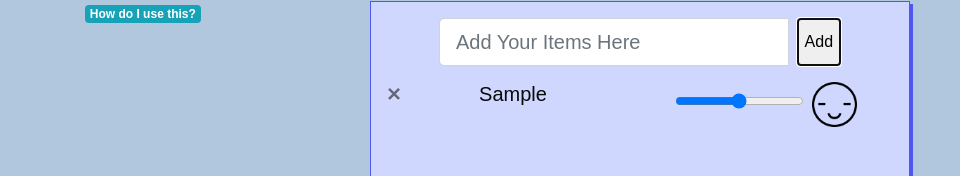
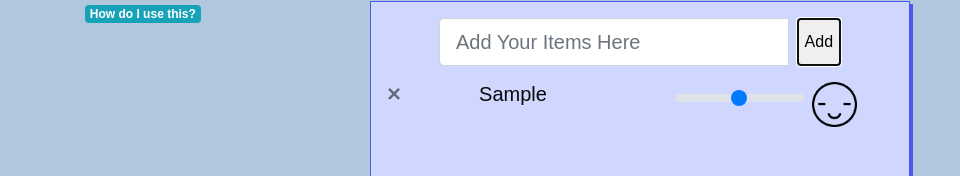
Before and after one commit to Beznet/tydii, a Next.js app: page / in a window 1280 px wide. Both pictures are taken after typing "Sample" into the empty fields and a click on the button "Add". Shown: the part 127-303 px from the top of the page, without its empty margins (0-960 px from the left). Built offline with nearby package versions, Linux system fonts and the light colour scheme; a web font is replaced by a local one.

Commit message:
updated box height to min and changed slider to Reactstrap custom slider

```diff
--- a/components/Slider.js
+++ b/components/Slider.js
@@ -1,5 +1,5 @@
 import React from 'react';
-import { Col } from 'reactstrap';
+import { CustomInput } from 'reactstrap';
 
 const faceImages = [
   '',
@@ -18,7 +18,7 @@ const Slider = ({ value, onValueChange }) => {
   return (
     <>
       <div className="d-inline-block mr-2">
-        <input
+        <CustomInput
           type="range"
           className="slider"
           name="customRange"
--- a/styles/style.css
+++ b/styles/style.css
@@ -17,7 +17,7 @@ body {
   color: #0a0a0a;
   border: 1px solid #4e57ef;
   box-shadow: 3px 3px 0px 0px #4e57ef;
-  height: 500px;
+  min-height: 500px;
 }
 
 #inputItem {
```
